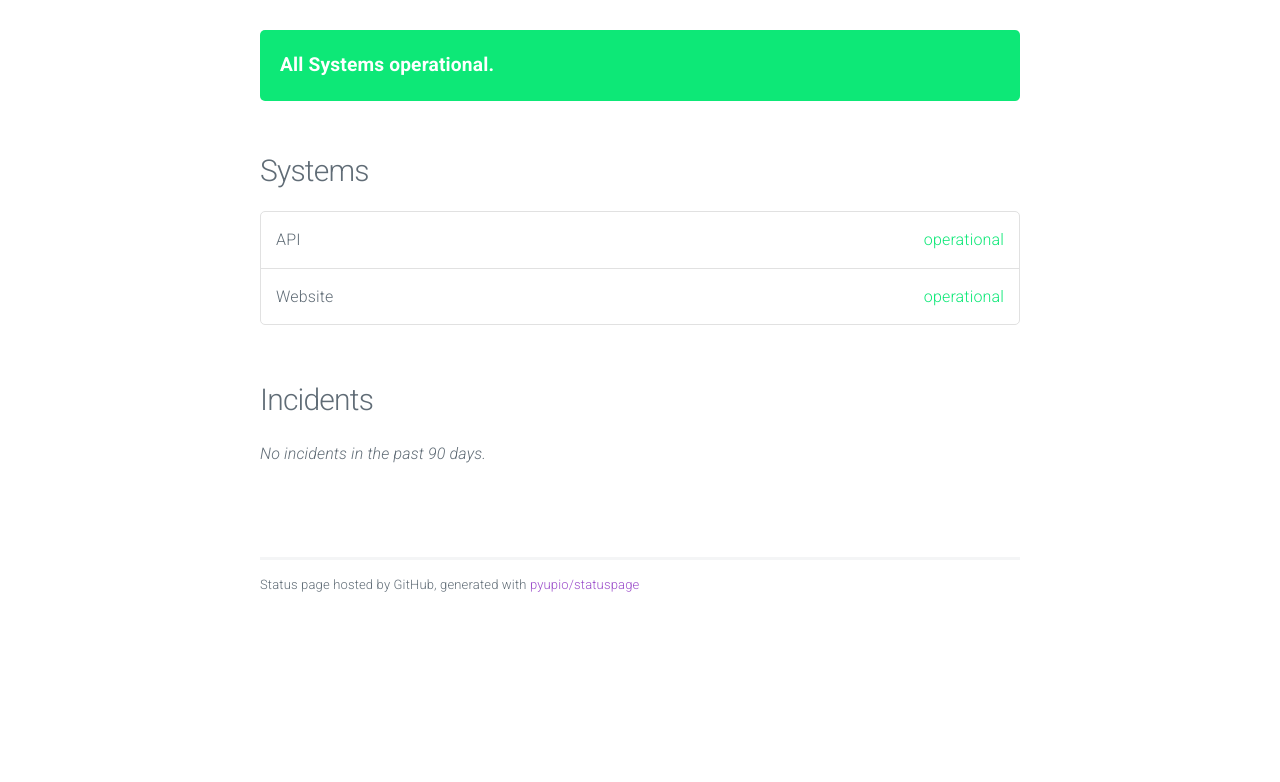
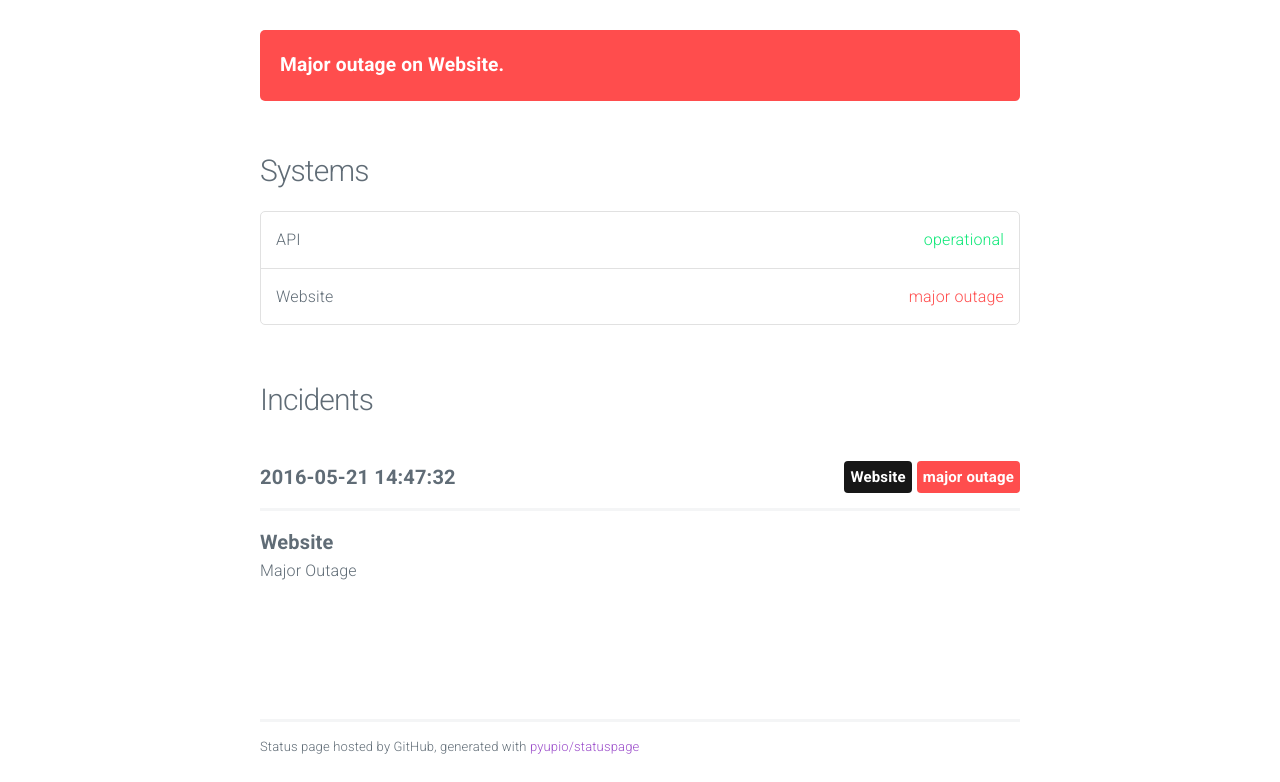
Before and after one commit to JayantVarmaOmniMT/MyOmniLOOPPage, a plain HTML site: page index.html in a window 1280 px wide. Shown: the part 55-837 px from the top of the page. Before the commit the page ends 800 px from the top, so only its background shows below. Drawn offline with nearby package versions, Linux system fonts and the light colour scheme.

Commit message:
update index

```diff
--- a/index.html
+++ b/index.html
@@ -31,9 +31,11 @@
 
 			<section class="container" id="main">
 
-					<div class="panel operational">
-						All Systems operational.
+
+					<div class="panel major outage">
+						Major outage on Website.
 					</div>
+
 
 
 				<h4>Systems</h4>
@@ -44,14 +46,30 @@
 					</li>
 
 					<li>
-						Website <span class="status operational">operational</span>
+						Website <span class="status major outage">major outage</span>
 					</li>
 
 				</ul>
 
 				<h4>Incidents</h4>
 
-					<em>No incidents in the past 90 days.</em>
+
+					<div class="incident">
+						<span class="date">2016-05-21 14:47:32</span>
+
+
+							<span class="label major outage float-right">major outage</span>
+
+
+							<span class="label system float-right">Website</span>
+
+						<hr/>
+
+						<span class="title">Website</span>
+						<p>Major Outage</p>
+
+					</div>
+
 
 			</section>
 
```
